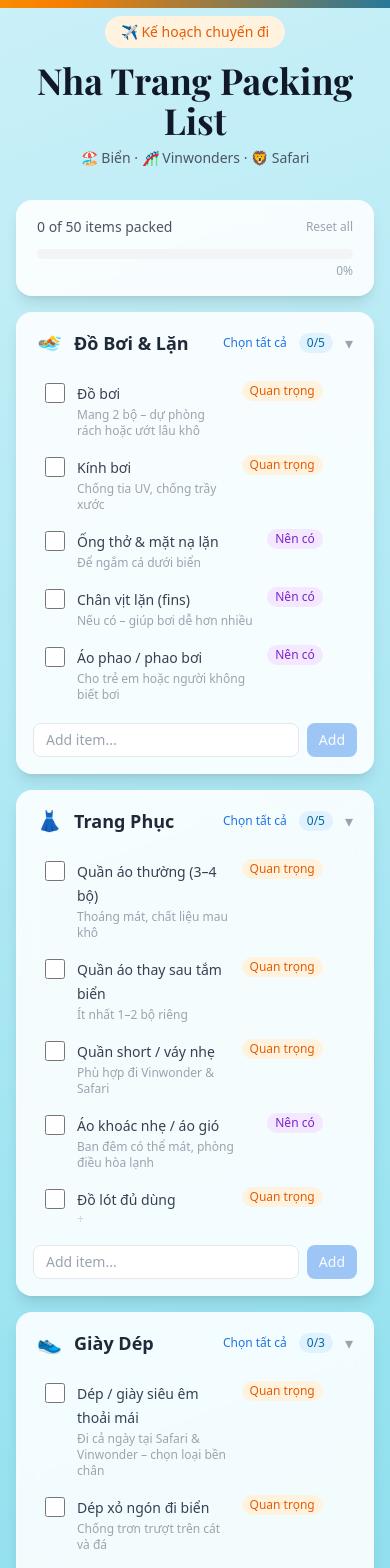
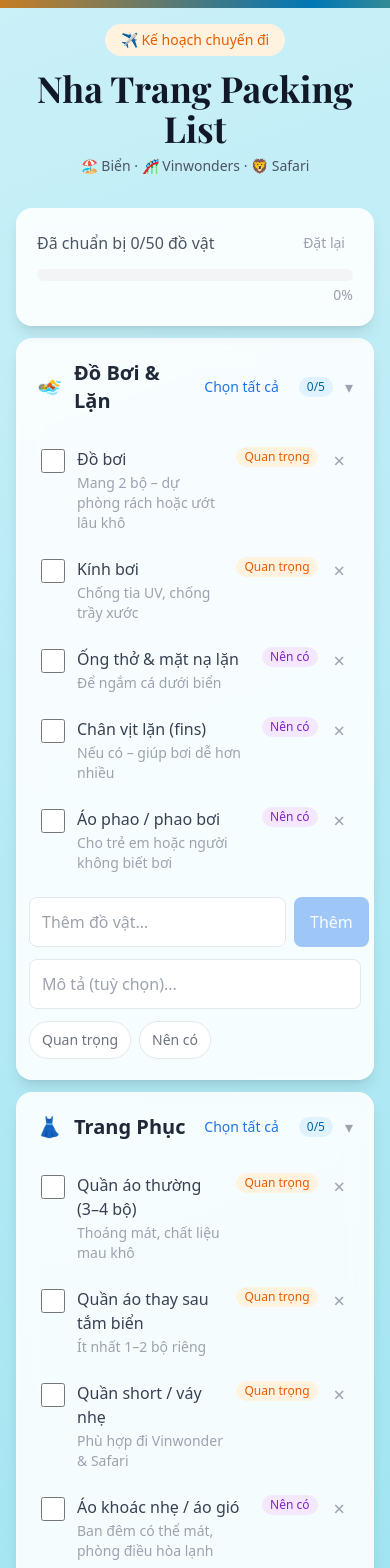
Before and after one commit to namcao502/NhaTrang-check-list, a Next.js app: page / in a window 390 px wide. Shown: the top 1568 px of the page. Built offline with nearby package versions, Linux system fonts and the light colour scheme; a web font is replaced by a local one.

Commit message:
feat: FEAT-batch-a add description field to AddItemForm + mobile UI improvements

```diff
--- a/app/globals.css
+++ b/app/globals.css
@@ -5,6 +5,8 @@
 body {
   background: linear-gradient(160deg, #caf0f8 0%, #90e0ef 30%, #0077b6 100%);
   min-height: 100vh;
+  touch-action: manipulation;
+  padding-bottom: env(safe-area-inset-bottom);
 }
 
 .glass-card {
--- a/app/page.tsx
+++ b/app/page.tsx
@@ -43,7 +43,7 @@ export default function Home() {
         }}
       />
 
-      <main className="max-w-xl mx-auto px-4 pt-4 pb-10">
+      <main className="max-w-2xl mx-auto px-4 sm:px-8 pt-6 pb-20 sm:pb-10">
         <header className="text-center mb-8">
           <div className="inline-block bg-coral-100 text-coral-600 text-sm font-medium px-4 py-1.5 rounded-full mb-3">
             ✈️ Kế hoạch chuyến đi
@@ -60,19 +60,21 @@ export default function Home() {
           </div>
         )}
 
-        <div className="flex flex-col gap-4">
-          <ChecklistStats
-            checked={checkedItems}
-            total={totalItems}
-            onReset={resetAll}
-          />
+        <div className="flex flex-col gap-3 sm:gap-4">
+          <div className="sticky top-3 z-10">
+            <ChecklistStats
+              checked={checkedItems}
+              total={totalItems}
+              onReset={resetAll}
+            />
+          </div>
 
           {categories.map((cat) => (
             <CategorySection
               key={cat.id}
               category={cat}
               onToggleItem={(itemId) => toggleItem(cat.id, itemId)}
-              onAddItem={(label, tag) => addItem(cat.id, label, tag)}
+              onAddItem={(label, tag, note) => addItem(cat.id, label, tag, note)}
               onRemoveItem={(itemId) => removeItem(cat.id, itemId)}
               onRenameCategory={(newName) => renameCategory(cat.id, newName)}
               onBulkToggle={() => bulkToggleCategory(cat.id)}
--- a/components/AddCategoryForm.tsx
+++ b/components/AddCategoryForm.tsx
@@ -22,9 +22,9 @@ export default function AddCategoryForm({ onAdd }: Props) {
     return (
       <button
         onClick={() => setOpen(true)}
-        className="w-full py-3 border-2 border-dashed border-gray-200 rounded-2xl text-sm text-gray-400 hover:border-ocean-400 hover:text-ocean-600 transition-colors"
+        className="w-full py-4 border-2 border-dashed border-gray-200 rounded-2xl text-base text-gray-400 hover:border-ocean-400 hover:text-ocean-600 transition-colors"
       >
-        + Add category
+        + Thêm danh mục
       </button>
     );
   }
@@ -39,22 +39,22 @@ export default function AddCategoryForm({ onAdd }: Props) {
         type="text"
         value={value}
         onChange={(e) => setValue(e.target.value)}
-        placeholder="Category name..."
-        className="flex-1 text-sm border border-gray-200 rounded-lg px-3 py-1.5 focus:outline-none focus:ring-2 focus:ring-ocean-400"
+        placeholder="Tên danh mục..."
+        className="flex-1 text-base border border-gray-200 rounded-lg px-3 py-3 focus:outline-none focus:ring-2 focus:ring-ocean-400"
       />
       <button
         type="submit"
         disabled={!value.trim()}
-        className="text-sm px-3 py-1.5 bg-ocean-600 text-white rounded-lg hover:bg-ocean-700 disabled:opacity-40 disabled:cursor-not-allowed transition-colors"
+        className="text-base px-4 py-3 bg-ocean-600 text-white rounded-lg hover:bg-ocean-700 disabled:opacity-40 disabled:cursor-not-allowed transition-colors"
       >
-        Add
+        Thêm
       </button>
       <button
         type="button"
         onClick={() => setOpen(false)}
-        className="text-sm px-3 py-1.5 text-gray-500 hover:text-gray-700"
+        className="text-base px-3 py-3 text-gray-500 hover:text-gray-700"
       >
-        Cancel
+        Hủy
       </button>
     </form>
   );
--- a/components/AddItemForm.tsx
+++ b/components/AddItemForm.tsx
@@ -3,35 +3,81 @@
 import { useState } from "react";
 
 interface Props {
-  onAdd: (label: string) => void;
+  onAdd: (label: string, tag?: "must" | "opt", note?: string) => void;
 }
 
 export default function AddItemForm({ onAdd }: Props) {
   const [value, setValue] = useState("");
+  const [note, setNote] = useState("");
+  const [tag, setTag] = useState<"must" | "opt" | undefined>(undefined);
 
   function handleSubmit(e: React.FormEvent) {
     e.preventDefault();
     if (!value.trim()) return;
-    onAdd(value);
+    onAdd(value, tag, note.trim() || undefined);
     setValue("");
+    setNote("");
+    setTag(undefined);
   }
 
   return (
-    <form onSubmit={handleSubmit} className="flex gap-2 mt-3">
+    <form onSubmit={handleSubmit} className="mt-3 flex flex-col gap-3">
+      <div className="flex gap-2">
         <input
           type="text"
           value={value}
           onChange={(e) => setValue(e.target.value)}
-        placeholder="Add item..."
-        className="flex-1 text-sm border border-gray-200 rounded-lg px-3 py-1.5 focus:outline-none focus:ring-2 focus:ring-ocean-400 focus:border-transparent"
+          placeholder="Thêm đồ vật..."
+          className="flex-1 text-base border border-gray-200 rounded-lg px-3 py-3 focus:outline-none focus:ring-2 focus:ring-ocean-400 focus:border-transparent"
         />
         <button
           type="submit"
           disabled={!value.trim()}
-        className="text-sm px-3 py-1.5 bg-ocean-600 text-white rounded-lg hover:bg-ocean-700 disabled:opacity-40 disabled:cursor-not-allowed transition-colors"
+          className="text-base px-4 py-3 bg-ocean-600 text-white rounded-lg hover:bg-ocean-700 disabled:opacity-40 disabled:cursor-not-allowed transition-colors"
         >
-        Add
+          Thêm
         </button>
+      </div>
+      <input
+        type="text"
+        value={note}
+        onChange={(e) => setNote(e.target.value)}
+        placeholder="Mô tả (tuỳ chọn)..."
+        className="text-base border border-gray-200 rounded-lg px-3 py-3 text-gray-500 focus:outline-none focus:ring-2 focus:ring-ocean-400 focus:border-transparent"
+      />
+      <div className="flex gap-2 flex-wrap">
+        <button
+          type="button"
+          onClick={() => setTag(tag === "must" ? undefined : "must")}
+          className={`text-sm px-3 py-2 rounded-full border transition-colors ${
+            tag === "must"
+              ? "bg-coral-500 text-white border-coral-500"
+              : "bg-white text-gray-500 border-gray-200 hover:border-coral-300 hover:text-coral-500"
+          }`}
+        >
+          Quan trọng
+        </button>
+        <button
+          type="button"
+          onClick={() => setTag(tag === "opt" ? undefined : "opt")}
+          className={`text-sm px-3 py-2 rounded-full border transition-colors ${
+            tag === "opt"
+              ? "bg-purple-500 text-white border-purple-500"
+              : "bg-white text-gray-500 border-gray-200 hover:border-purple-300 hover:text-purple-500"
+          }`}
+        >
+          Nên có
+        </button>
+        {tag !== undefined && (
+          <button
+            type="button"
+            onClick={() => setTag(undefined)}
+            className="text-sm px-3 py-2 rounded-full border border-gray-200 bg-white text-gray-400 hover:text-gray-600 transition-colors"
+          >
+            Không
+          </button>
+        )}
+      </div>
     </form>
   );
 }
--- a/components/CategorySection.tsx
+++ b/components/CategorySection.tsx
@@ -8,7 +8,7 @@ import AddItemForm from "./AddItemForm";
 interface Props {
   category: Category;
   onToggleItem: (itemId: string) => void;
-  onAddItem: (label: string, tag?: "must" | "opt") => void;
+  onAddItem: (label: string, tag?: "must" | "opt", note?: string) => void;
   onRemoveItem: (itemId: string) => void;
   onRenameCategory: (newName: string) => void;
   onBulkToggle: () => void;
@@ -60,7 +60,7 @@ export default function CategorySection({
   return (
     <section className="glass-card rounded-2xl shadow-lg border border-white/40 overflow-hidden">
       {/* Header — collapse is triggered only by the right-side chevron area */}
-      <div className="w-full flex items-center justify-between px-5 py-4 hover:bg-white/40 transition-colors">
+      <div className="w-full flex items-center justify-between px-5 py-5 hover:bg-white/40 transition-colors">
         {/* Left side: icon + name — stopPropagation so clicks here never collapse */}
         <div
           className="flex items-center gap-3 min-w-0"
@@ -73,7 +73,7 @@ export default function CategorySection({
           {editingName ? (
             <input
               autoFocus
-              className="text-lg font-semibold border border-ocean-300 rounded px-1 py-0.5 outline-none focus:ring-1 focus:ring-ocean-400"
+              className="text-xl font-semibold border border-ocean-300 rounded px-1 py-0.5 outline-none focus:ring-1 focus:ring-ocean-400"
               value={nameDraft}
               onChange={(e) => setNameDraft(e.target.value)}
               onKeyDown={(e) => {
@@ -88,7 +88,7 @@ export default function CategorySection({
             />
           ) : (
             <span
-              className={`text-lg font-semibold cursor-text ${
+              className={`text-xl font-semibold cursor-text ${
                 allDone ? "text-green-600" : "text-gray-800"
               }`}
               onClick={() => {
@@ -118,7 +118,7 @@ export default function CategorySection({
               e.stopPropagation();
               onBulkToggle();
             }}
-            className="text-xs text-ocean-600 hover:text-ocean-800 disabled:opacity-40 disabled:cursor-not-allowed transition-colors"
+            className="text-sm sm:text-xs px-2 py-1 text-ocean-600 hover:text-ocean-800 disabled:opacity-40 disabled:cursor-not-allowed transition-colors"
           >
             {allDone ? "Bỏ chọn tất cả" : "Chọn tất cả"}
           </button>
@@ -136,7 +136,7 @@ export default function CategorySection({
       </div>
 
       {!collapsed && (
-        <div className="px-4 pb-4">
+        <div className="px-3 sm:px-4 pb-5">
           {category.items.length === 0 ? (
             <p className="text-sm text-gray-400 px-3 py-2">Chưa có đồ vật nào.</p>
           ) : (
@@ -157,7 +157,7 @@ export default function CategorySection({
               ))}
             </ul>
           )}
-          <AddItemForm onAdd={(label, tag) => onAddItem(label, tag)} />
+          <AddItemForm onAdd={(label, tag, note) => onAddItem(label, tag, note)} />
         </div>
       )}
     </section>
--- a/components/ChecklistItem.tsx
+++ b/components/ChecklistItem.tsx
@@ -71,7 +71,7 @@ export default function ChecklistItem({
 
   return (
     <li
-      className={`flex items-start gap-3 py-2 px-3 rounded-lg group transition-colors ${
+      className={`flex items-start gap-3 py-3 px-3 rounded-lg group transition-colors ${
         checked ? "bg-blue-50" : "hover:bg-ocean-50"
       }`}
     >
@@ -80,7 +80,7 @@ export default function ChecklistItem({
         type="checkbox"
         checked={checked}
         onChange={onToggle}
-        className="w-5 h-5 rounded accent-ocean-600 cursor-pointer flex-shrink-0 mt-0.5"
+        className="w-6 h-6 rounded accent-ocean-600 cursor-pointer flex-shrink-0 mt-0.5"
       />
 
       <div className="flex-1 min-w-0">
@@ -102,7 +102,7 @@ export default function ChecklistItem({
           />
         ) : (
           <span
-            className={`text-sm cursor-text select-none ${
+            className={`text-base cursor-text select-none ${
               checked ? "line-through text-gray-400" : "text-gray-700"
             }`}
             onClick={() => {
@@ -134,7 +134,7 @@ export default function ChecklistItem({
           />
         ) : note ? (
           <span
-            className="block text-xs text-gray-400 mt-0.5 cursor-text"
+            className="block text-sm text-gray-400 mt-0.5 cursor-text"
             onClick={() => {
               setNoteDraft(note);
               setEditingNote(true);
@@ -149,7 +149,7 @@ export default function ChecklistItem({
               setNoteDraft("");
               setEditingNote(true);
             }}
-            className="block text-xs text-gray-300 hover:text-ocean-400 transition-colors mt-0.5 leading-none"
+            className="block text-sm text-gray-300 hover:text-ocean-400 transition-colors mt-0.5 px-1 leading-none"
           >
             +
           </button>
@@ -169,7 +169,7 @@ export default function ChecklistItem({
       <button
         onClick={onRemove}
         aria-label={`Xoá ${label}`}
-        className="opacity-0 group-hover:opacity-100 transition-opacity text-gray-400 hover:text-red-500 text-lg leading-none flex-shrink-0"
+        className="opacity-100 sm:opacity-0 sm:group-hover:opacity-100 transition-opacity text-gray-400 hover:text-red-500 text-xl p-1 leading-none flex-shrink-0"
       >
         ×
       </button>
--- a/components/ChecklistStats.tsx
+++ b/components/ChecklistStats.tsx
@@ -11,28 +11,28 @@ export default function ChecklistStats({ checked, total, onReset }: Props) {
   const allDone = total > 0 && checked === total;
 
   return (
-    <div className="glass-card rounded-2xl shadow-lg border border-white/40 px-5 py-4">
+    <div className="glass-card rounded-2xl shadow-lg border border-white/40 px-5 py-5">
       <div className="flex items-center justify-between mb-3">
-        <span className="text-sm font-medium text-gray-600">
-          {allDone ? "🏖️ You're beach-ready!" : `${checked} of ${total} items packed`}
+        <span className="text-base font-medium text-gray-600">
+          {allDone ? "🏖️ Sẵn sàng ra biển rồi!" : `Đã chuẩn bị ${checked}/${total} đồ vật`}
         </span>
         <button
           onClick={onReset}
-          className="text-xs text-gray-400 hover:text-red-500 transition-colors"
+          className="text-sm px-2 py-1 text-gray-400 hover:text-red-500 transition-colors"
         >
-          Reset all
+          Đặt lại
         </button>
       </div>
-      <div className="w-full bg-gray-100 rounded-full h-2.5">
+      <div className="w-full bg-gray-100 rounded-full h-3">
         <div
-          className="h-2.5 rounded-full transition-all duration-500"
+          className="h-3 rounded-full transition-all duration-500"
           style={{
             width: `${percent}%`,
             background: "linear-gradient(to right, #ffd60a, #f77f00)",
           }}
         />
       </div>
-      <p className="text-right text-xs text-gray-400 mt-1">{percent}%</p>
+      <p className="text-right text-sm text-gray-400 mt-1">{percent}%</p>
     </div>
   );
 }
--- a/lib/useChecklist.ts
+++ b/lib/useChecklist.ts
@@ -46,10 +46,10 @@ export function useChecklist() {
     );
   }
 
-  function addItem(categoryId: string, label: string, tag?: "must" | "opt") {
+  function addItem(categoryId: string, label: string, tag?: "must" | "opt", note?: string) {
     const trimmed = label.trim();
     if (!trimmed) return;
-    const newItem: Item = { id: generateId(), label: trimmed, checked: false, ...(tag ? { tag } : {}) };
+    const newItem: Item = { id: generateId(), label: trimmed, checked: false, ...(tag ? { tag } : {}), ...(note?.trim() ? { note: note.trim() } : {}) };
     setCategories((prev) =>
       prev.map((cat) =>
         cat.id !== categoryId ? cat : { ...cat, items: [...cat.items, newItem] }
```
Also changed, not shown: 1 other file (tests, documents, lock files or other folders). Lines whose indentation alone changed are shown as unchanged.
